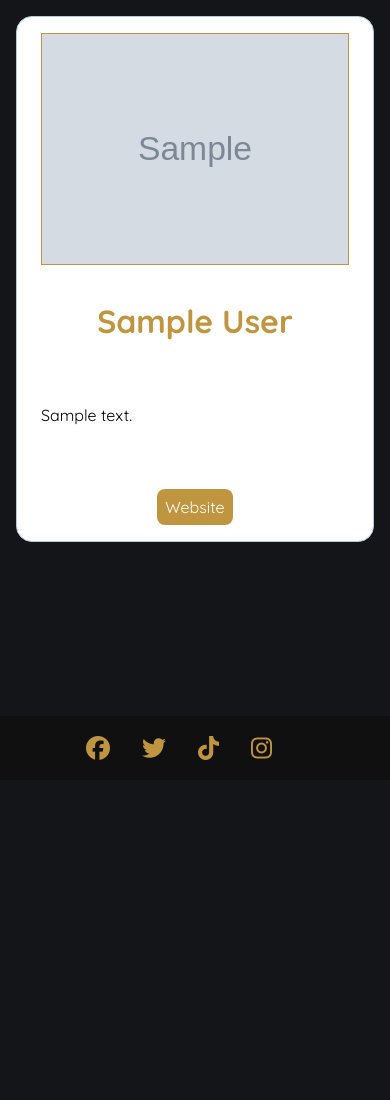
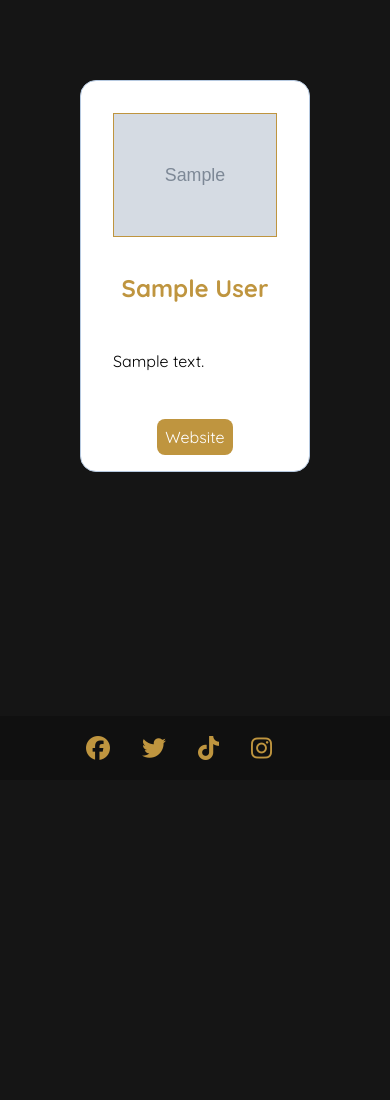
Before and after one commit to Sdalsosa/ComposerHub, a Django app: page /users/profile/00000000-0000-0000-0000-000000000001/ in a window 390 px wide. Shown: the part 64-1164 px from the top of the page. Run offline with Django 3.2, Linux system fonts and the light colour scheme; tables that the repository leaves empty hold one stand-in row (values such as "Sample post"); grey boxes marked "Sample" are stand-in pictures; some libraries are stand-ins or nearby versions.

Commit message:
Add content styling and responsiveness
Add:
- content to user-profile.html
- responsiveness to user-profile.html
- responsiveness to compositions.html
- responsiveness to single-composition.html

Update:
- styling and colors

```diff
--- a/static/css/style.css
+++ b/static/css/style.css
@@ -4,7 +4,7 @@
 
 :root {
   --color-main: #BF953F;
-  --color-body: #141519;
+  --color-body: #151515;
   --color-dark: #101010;
   --color-light: #d9d7d7;
   --color-lighter: #f7f7f7;
@@ -514,14 +490,18 @@ a {
   flex-direction: column;
   align-self: center;
   border: 1.5px solid #b6c9e0;
-  padding: 5rem;
+  padding: 2rem;
   padding-bottom: 1rem;
   margin: 5rem;
   border-radius: 1rem;
   background-color: white;
   overflow: hidden;
   text-decoration: none;
-  max-width: 70rem;
+  max-width: 25rem;
+}
+
+.composition:hover {
+  transform: scale(1.05);
 }
 
 .comp-img img{
@@ -531,13 +511,16 @@ a {
   max-width: 60rem;
   border: 1px solid var(--color-main);
   align-self: center;
+  margin-bottom: 2rem;
 }
 
 .comp-title{
   display: flex;
   flex-direction: column;
   justify-self: center;
-  margin-top: 2rem;
+  margin: 0 auto;
+  color: var(--color-main);
+  font-size: 1.5rem;
 }
 
 .comp-text{
@@ -586,6 +569,21 @@ a {
 
 /*------ Composers Section ------*/
 
+.composer{
+  display: flex;
+  flex-direction: column;
+  align-self: center;
+  border: 1.5px solid #b6c9e0;
+  padding: 2rem;
+  padding-bottom: 1rem;
+  margin: 5rem;
+  border-radius: 1rem;
+  background-color: white;
+  overflow: hidden;
+  text-decoration: none;
+  max-width: 50rem;
+}
+
 .composer-card {
   display: flex;
   flex-direction: column;
--- a/users/templates/users/user-profile.html
+++ b/users/templates/users/user-profile.html
@@ -2,7 +2,7 @@
 
 {% block content %}
 <section class="composition-container">
-    <div class="composition">
+    <div class="composer">
         <div class="comp-img">
             <img src="{{ profile.profile_image.url }}" alt="Composer Image">
         </div>
```
Also changed, not shown: other parts of static/css/style.css (+4 -28 lines), compositions/templates/compositions/compositions.html (+8 -4 lines), compositions/templates/compositions/single-composition.html (+10 -3 lines).
